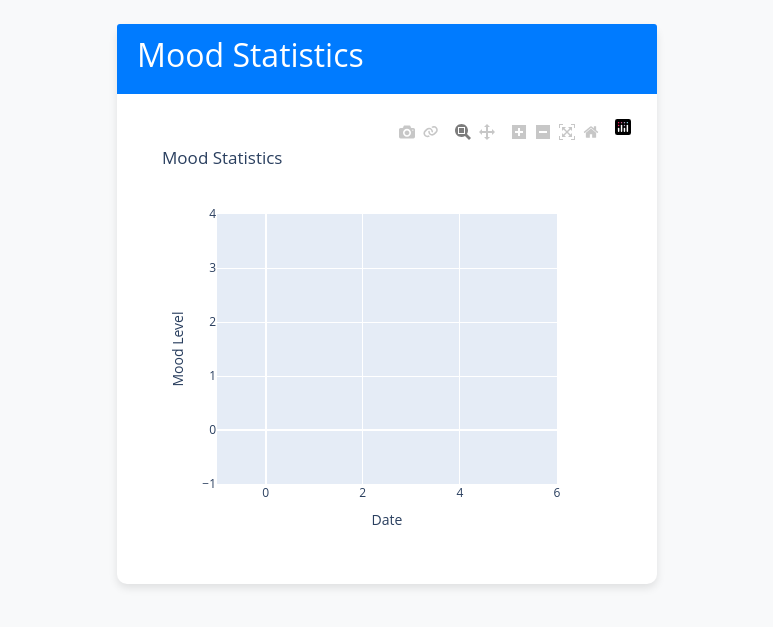
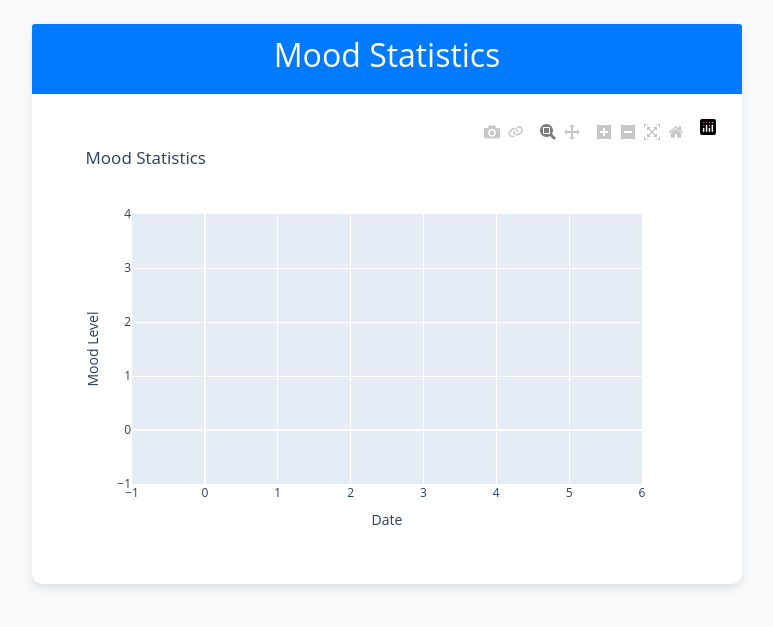
Before and after one commit to Harshit-code-tech/rakhi-2-, a Django app: page /mood_statistics/ in a window 1280 px wide. Shown: the part 86-713 px from the top of the page, without its empty margins (253-1026 px from the left). Run offline with Django 3.2, Linux system fonts and the light colour scheme; a user stored in the database is signed in; data comes from the database, SQL or seed files in the repository; parts of the project's set-up code (start-up, migrations or seed data) failed here and were passed over; some libraries are stand-ins or nearby versions.

Commit message:
Update mood_statistics.html

```diff
--- a/rakhi2/my_daily_companion/app/templates/mood_statistics.html
+++ b/rakhi2/my_daily_companion/app/templates/mood_statistics.html
@@ -2,16 +2,18 @@
 {% load static %}
 
 {% block content %}
-<div class="row justify-content-center">
-    <div class="col-md-6">
-        <div class="card">
-            <div class="card-header">
-                <h2>Mood Statistics</h2>
-            </div>
-            <div class="card-body text-center">
-
-                {{ graph|safe }}
-
+<div class="container">
+    <div class="row justify-content-center">
+        <div class="col-md-8">
+            <div class="card">
+                <div class="card-header text-center box-heading">
+                    <h2>Mood Statistics</h2>
+                </div>
+                <div class="card-body">
+                    <div id="mood-statistics-graph">
+                        {{ graph|safe }}
+                    </div>
+                </div>
             </div>
         </div>
     </div>
```
